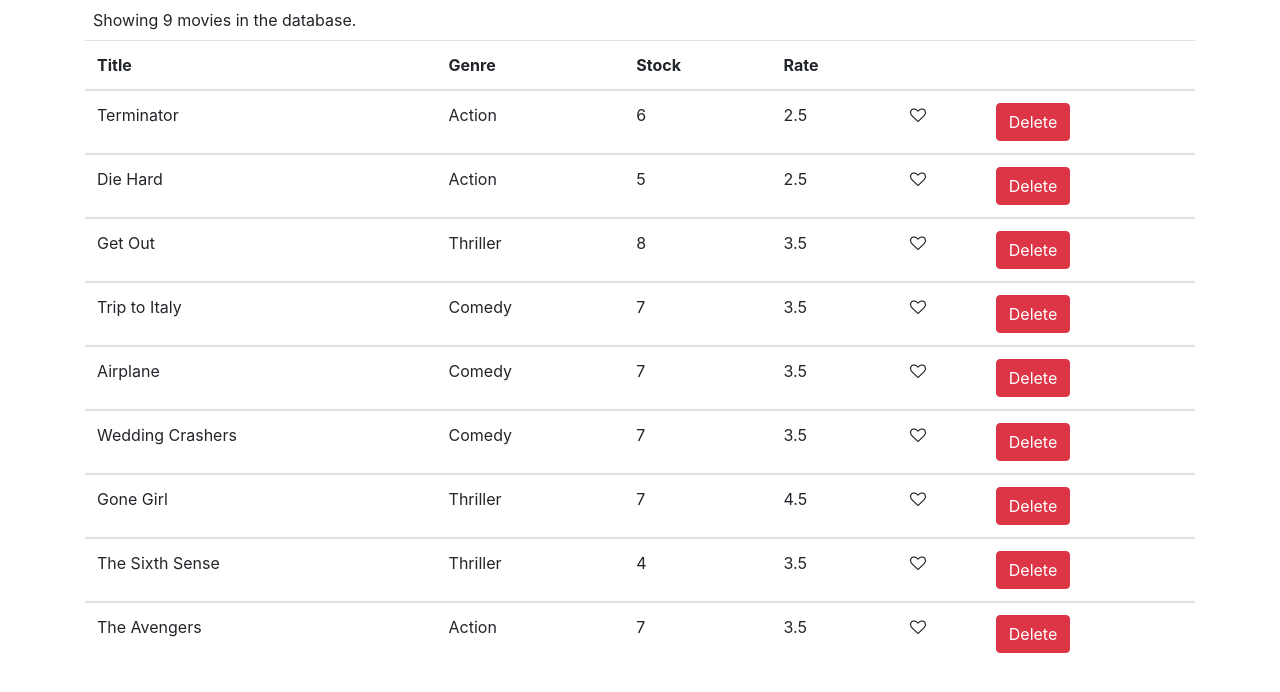
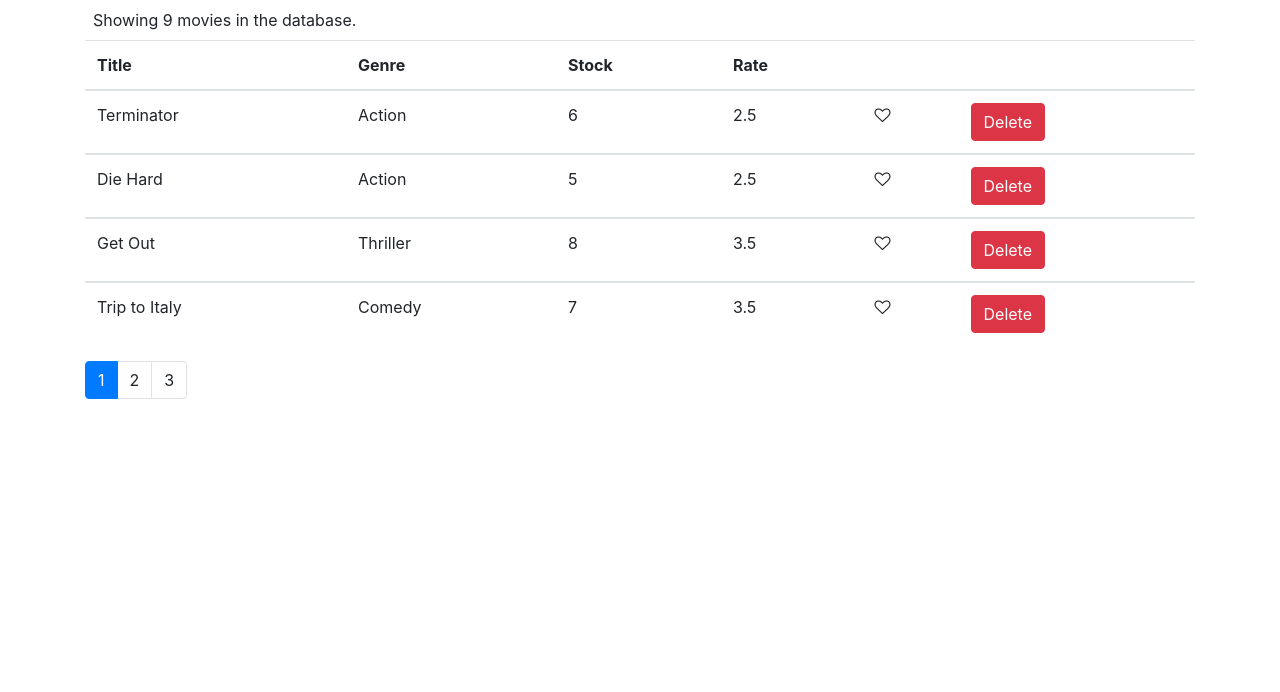
Before and after one commit to Ezechi95/vidly-app, a React (Create React App) app: page / in a window 1280 px wide. Shown: the top 692 px of the page. Built offline with nearby package versions, Linux system fonts and the light colour scheme.

Commit message:
Successfully implemented pagiantion

```diff
--- a/package.json
+++ b/package.json
@@ -8,6 +8,7 @@
     "@testing-library/user-event": "^7.2.1",
     "bootstrap": "^4.1.1",
     "font-awesome": "^4.7.0",
+    "lodash": "^4.17.10",
     "react": "^16.13.1",
     "react-dom": "^16.13.1",
     "react-scripts": "3.4.1"
--- /dev/null
+++ b/src/components/common/pagination.jsx
@@ -0,0 +1,29 @@
+import React from "react";
+import _ from "lodash";
+
+const Pagiation = props => {
+  const { itemsCount, pageSize, currentPage, onPageChange } = props;
+  console.log(currentPage);
+
+  const pagesCount = Math.ceil(itemsCount / pageSize);
+  if (pagesCount === 1) return null;
+  const pages = _.range(1, pagesCount + 1);
+  return (
+    <nav>
+      <ul className="pagination">
+        {pages.map(page => (
+          <li
+            key={page}
+            className={page === currentPage ? "page-item active" : "page-item"}
+          >
+            <a className="page-link" onClick={() => onPageChange(page)}>
+              {page}
+            </a>
+          </li>
+        ))}
+      </ul>
+    </nav>
+  );
+};
+
+export default Pagiation;
--- a/src/components/table.jsx
+++ b/src/components/table.jsx
@@ -1,12 +1,25 @@
 import React, { Component } from "react";
 import Like from "./common/like";
+import Pagination from "./common/pagination";
+import { paginate } from "../utils/paginate";
 
 class Table extends Component {
-  state = {};
+  state = { movies: this.props.getMovies, pageSize: 4, currentPage: 1 };
+
+  handlePageChange = page => {
+    this.setState({ currentPage: page });
+  };
+
   render() {
-    const { getMovies, onDelete } = this.props;
-    const tableContent = getMovies;
+    const { onDelete } = this.props;
+    // const tableContent = getMovies;
+
+    const { pageSize, currentPage, movies: allMovies } = this.state;
+
+    const movies = paginate(allMovies, currentPage, pageSize);
+
     return (
+      <React.Fragment>
         <table className="table">
           <thead>
             <tr>
@@ -18,7 +31,7 @@ class Table extends Component {
               <th></th>
             </tr>
           </thead>
-        {tableContent.map(e => (
+          {movies.map(e => (
             <tbody key={e._id}>
               <tr>
                 <td>{e.title}</td>
@@ -40,6 +53,13 @@ class Table extends Component {
             </tbody>
           ))}
         </table>
+        <Pagination
+          itemsCount={allMovies.length}
+          pageSize={pageSize}
+          currentPage={currentPage}
+          onPageChange={this.handlePageChange}
+        />
+      </React.Fragment>
     );
   }
 }
--- /dev/null
+++ b/src/utils/paginate.js
@@ -0,0 +1,9 @@
+import _ from "lodash";
+
+export function paginate(items, pageNumber, pageSize) {
+  const startIndex = (pageNumber - 1) * pageSize;
+  return _(items)
+    .slice(startIndex)
+    .take(pageSize)
+    .value();
+}
```
Also changed, not shown: 1 other file (tests, documents, lock files or other folders). Lines whose indentation alone changed are shown as unchanged.
